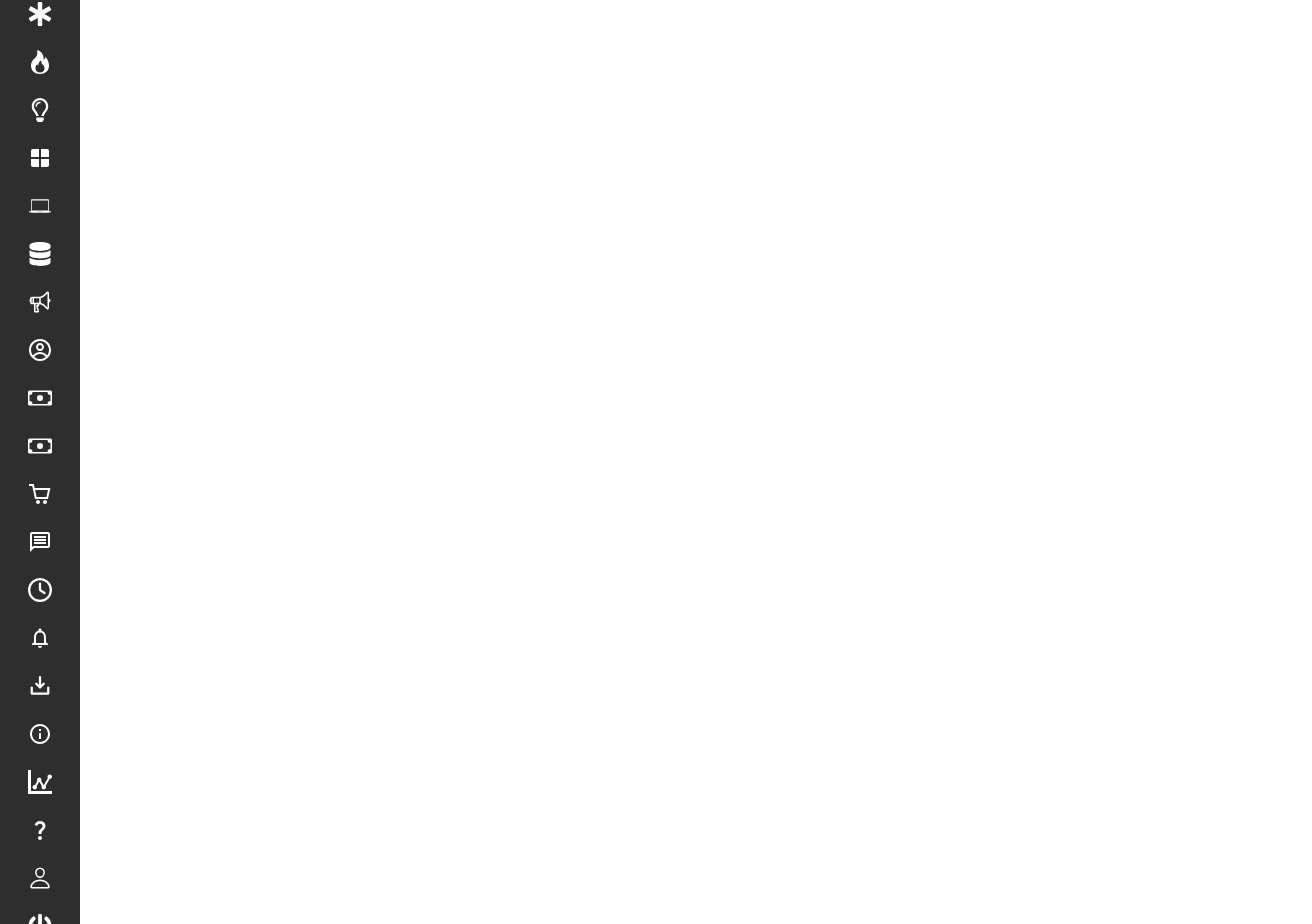
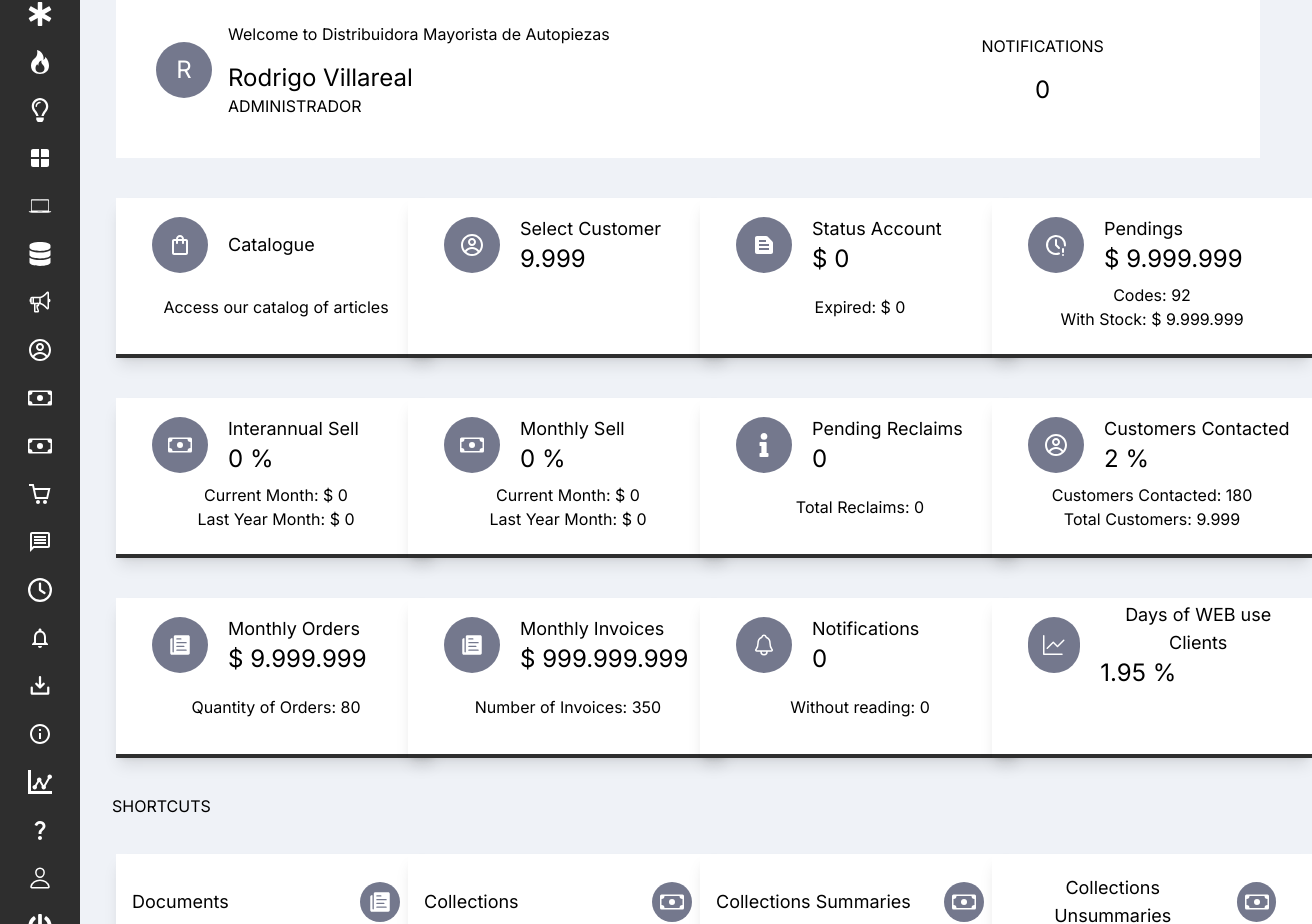
Before and after one commit to rodrigoVilla11/endirecto-frontend, a Next.js app: page /dashboard in a window 1280 px wide. Shown: the part 190-1114 px from the top of the page, 1312 px wide, since content can reach past the window. Built offline with nearby package versions, Linux system fonts and the light colour scheme.

Commit message:
finished front Dashboard and starting SelectCustomer

```diff
--- /dev/null
+++ b/src/app/components/Dashboard/DashboardPage.tsx
@@ -0,0 +1,158 @@
+'use client'
+import React from "react";
+import Header from "./components/Header";
+import Card from "./components/Card";
+import { MdOutlineShoppingBag, MdTextSnippet } from "react-icons/md";
+import { TbClockExclamation } from "react-icons/tb";
+import { FaInfo, FaShoppingBag,FaPowerOff } from "react-icons/fa";
+import { CgProfile } from "react-icons/cg";
+import { BsCash } from "react-icons/bs";
+import { IoIosPaper } from "react-icons/io";
+import { IoNotificationsOutline, IoCalculatorSharp } from "react-icons/io5";
+import { GoGraph } from "react-icons/go";
+import { ImStatsDots } from "react-icons/im";
+import CardShortcuts from "./components/CardShortcuts";
+import { useSideMenu } from "@/app/context/SideMenuContext";
+
+const DashboardPage = () => {
+  const {isOpen} = useSideMenu();
+  const itemsCard = [
+    {
+      logo: <MdOutlineShoppingBag />,
+      title: "Catalogue",
+      text: "Access our catalog of articles",
+    },
+    {
+      logo: <CgProfile />,
+      title: "Select Customer",
+      subtitle: "9.999",
+    },
+    {
+      logo: <MdTextSnippet />,
+      title: "Status Account",
+      subtitle: "$ 0",
+      text: "Expired: $ 0",
+    },
+    {
+      logo: <TbClockExclamation />,
+      title: "Pendings",
+      subtitle: "$ 9.999.999",
+      text: (
+        <>
+          Codes: 92
+          <br />
+          With Stock: $ 9.999.999
+        </>
+      ),
+    },
+    {
+      logo: <BsCash />,
+      title: "Interannual Sell",
+      subtitle: "0 %",
+      text: (
+        <>
+          Current Month: $ 0
+          <br />
+          Last Year Month: $ 0
+        </>
+      ),
+    },
+    {
+      logo: <BsCash />,
+      title: "Monthly Sell",
+      subtitle: "0 %",
+      text: (
+        <>
+          Current Month: $ 0
+          <br />
+          Last Year Month: $ 0
+        </>
+      ),
+    },
+    {
+      logo: <FaInfo />,
+      title: "Pending Reclaims",
+      subtitle: "0",
+      text: "Total Reclaims: 0",
+    },
+    {
+      logo: <CgProfile />,
+      title: "Customers Contacted",
+      subtitle: "2 %",
+      text: (
+        <>
+          Customers Contacted: 180
+          <br />
+          Total Customers: 9.999
+        </>
+      ),
+    },
+    {
+      logo: <IoIosPaper />,
+      title: "Monthly Orders",
+      subtitle: "$ 9.999.999",
+      text: "Quantity of Orders: 80",
+    },
+    {
+      logo: <IoIosPaper />,
+      title: "Monthly Invoices ",
+      subtitle: "$ 999.999.999",
+      text: "Number of Invoices: 350",
+    },
+    {
+      logo: <IoNotificationsOutline />,
+      title: "Notifications",
+      subtitle: "0",
+      text: "Without reading: 0",
+    },
+    {
+      logo: <GoGraph />,
+      title: "Days of WEB use Clients",
+      subtitle: "1.95 %",
+    },
+  ];
+  const itemsShortcuts = [
+    { logo: <IoIosPaper />, title: "Documents" },
+    { logo: <BsCash />, title: "Collections" },
+    { logo: <BsCash />, title: "Collections Summaries" },
+    { logo: <BsCash />, title: "Collections Unsummaries" },
+    { logo: <IoCalculatorSharp />, title: "Orders" },
+    { logo: <IoCalculatorSharp />, title: "Budget" },
+    { logo: <ImStatsDots />, title: "Statistic" },
+    { logo: <CgProfile />, title: "My Profile" },
+    { logo: <FaPowerOff />, title: "Logout" },
+  ];
+  return (
+    <div className="gap-4">
+      <h3 className="text-bold p-4">DASHBOARD</h3>
+      <Header />
+      <div className={`grid ${!isOpen ? 'grid-cols-4' : 'grid-cols-3'} pr-4`}>
+        {itemsCard.map((item, index: any) => {
+          return (
+            <Card
+              key={index}
+              title={item.title}
+              logo={item.logo}
+              subtitle={item.subtitle}
+              text={item.text}
+            />
+          );
+        })}
+      </div>
+      <h4 className="text-bold p-4">SHORTCUTS</h4>
+      <div className={`grid ${!isOpen ? 'grid-cols-4' : 'grid-cols-3'} pr-4`}>
+        {itemsShortcuts.map((item, index: any) => {
+          return (
+            <CardShortcuts
+              key={index}
+              title={item.title}
+              logo={item.logo}
+            />
+          );
+        })}
+      </div>
+    </div>
+  );
+};
+
+export default DashboardPage;
--- /dev/null
+++ b/src/app/components/Dashboard/components/Card.tsx
@@ -0,0 +1,22 @@
+import React from "react";
+
+const Card = ({logo, title, subtitle, text}: any) => {
+  return (
+    <button className="bg-white h-40 w-80 m-5 shadow-lg hover:shadow-2xl p-4 border-b-4 border-primary">
+      <div className="flex h-1/2 items-center">
+        <div className="rounded-full h-14 w-14 bg-secondary text-white flex justify-center items-center text-2xl m-5">
+          {logo}
+        </div>
+        <div className="flex flex-col items-start">
+        <h3 className="text-lg">{title}</h3>
+        {subtitle && <h4 className="text-2xl text-bold">{subtitle}</h4>}
+        </div>
+      </div>
+      <div className="h-1/2 flex justify-center items-center">
+        {text && <p>{text}</p>}
+      </div>
+    </button>
+  );
+};
+
+export default Card;
--- /dev/null
+++ b/src/app/components/Dashboard/components/CardShortcuts.tsx
@@ -0,0 +1,16 @@
+import React from "react";
+
+const CardShortcuts = ({ title, logo }: any) => {
+  return (
+    <button className="bg-white h-24 w-80 m-5 shadow-lg hover:shadow-2xl p-4">
+      <div className="flex h-1/2 items-center justify-between">
+        <h3 className="text-lg">{title}</h3>
+        <div className="rounded-full h-10 w-10 bg-secondary text-white flex justify-center items-center text-2xl m-5">
+          {logo}
+        </div>
+      </div>
+    </button>
+  );
+};
+
+export default CardShortcuts;
--- /dev/null
+++ b/src/app/components/Dashboard/components/Header.tsx
@@ -0,0 +1,24 @@
+import React from 'react'
+
+const Header = () => {
+  return (
+    <div className='h-44 m-5 bg-white  p-10 flex justify-between'>
+        <div className='flex items-center gap-4'>
+      <div className='rounded-full h-14 w-14 bg-secondary text-white flex justify-center items-center text-2xl'>
+          <p>R</p>
+        </div>
+        <div>
+            <p>Welcome to Distribuidora Mayorista de Autopiezas</p>
+            <p className='text-2xl mt-4'>Rodrigo Villareal</p>
+            <p>ADMINISTRADOR</p>
+        </div>
+        </div>
+        <div className='w-1/3 flex flex-col justify-center items-center'>
+            <p>NOTIFICATIONS</p>
+            <p className='text-2xl mt-4'>0</p>
+        </div>
+    </div>
+  )
+}
+
+export default Header
--- a/src/app/components/Navigation/SideMenu/SideMenu.tsx
+++ b/src/app/components/Navigation/SideMenu/SideMenu.tsx
@@ -123,14 +123,14 @@ const SideMenu = ({isOpen} : any) => {
   ];
   return (
     <div
-      className={`h-auto ${
-        isOpen ? "w-68 items-start px-8" : "w-20 items-center"
-      } bg-header-color absolute py-24 flex flex-col justify-center gap-6 transition-all duration-1000`}
-    >
-      {icons.map((icon, index) => (
-        <ButtonsIcons key={index} icon={icon} isOpen={isOpen} />
-      ))}
-    </div>
+    className={`${
+      isOpen ? "w-68 items-start px-8 pb-128" : "w-20 items-center pb-112"
+    }  bg-header-color absolute top-0 left-0 min-h-full py-24 flex flex-col justify-center gap-6 transition-all duration-1000`}
+  >
+    {icons.map((icon, index) => (
+      <ButtonsIcons key={index} icon={icon} isOpen={isOpen} />
+    ))}
+  </div>
   );
 };
 
--- a/src/app/dashboard/page.tsx
+++ b/src/app/dashboard/page.tsx
@@ -1,9 +1,10 @@
 import React from 'react'
+import DashboardPage from '../components/Dashboard/DashboardPage'
 
 const Dashboard = () => {
   return (
-    <div className='h-screen w-full flex justify-start items-start '>
-      Dashboard
+    <div className='w-full'>
+      <DashboardPage />
     </div>
   )
 }
--- a/src/app/globals.css
+++ b/src/app/globals.css
@@ -17,7 +17,7 @@
 }
 
 body {
-
+ background-color: #eff2f7;
 }
 
 @layer utilities {
--- /dev/null
+++ b/src/app/selectCustomer/page.tsx
@@ -0,0 +1,11 @@
+import React from 'react'
+
+const SelectCustomer = () => {
+  return (
+    <div>
+      SelectCustomer
+    </div>
+  )
+}
+
+export default SelectCustomer
--- a/tailwind.config.ts
+++ b/tailwind.config.ts
@@ -10,13 +10,19 @@ const config: Config = {
     extend: {
       colors :{
         "body-color": "#495057",
-        "header-color": "#2e2e2e"
+        "header-color": "#2e2e2e",
+        "primary": "#2e2e2e",
+        "secondary": "#74788d"
       },
       backgroundImage: {
         "gradient-radial": "radial-gradient(var(--tw-gradient-stops))",
         "gradient-conic":
           "conic-gradient(from 180deg at 50% 50%, var(--tw-gradient-stops))",
       },
+      spacing: {
+        '112': '28rem',
+        '128': '32rem',
+      },
     },
   },
   plugins: [],
```
Also changed, not shown: src/app/components/SelectCustomer/SelectCustomerPage.tsx (added).
